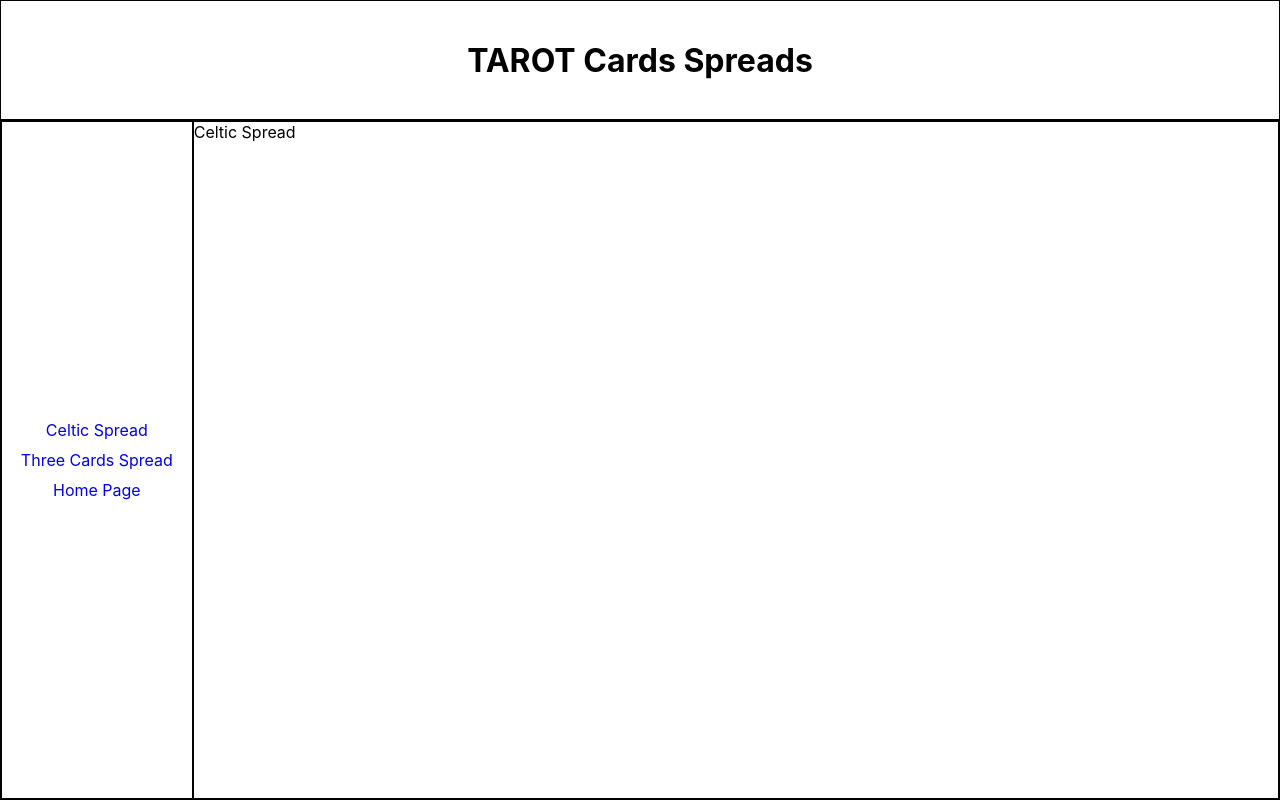
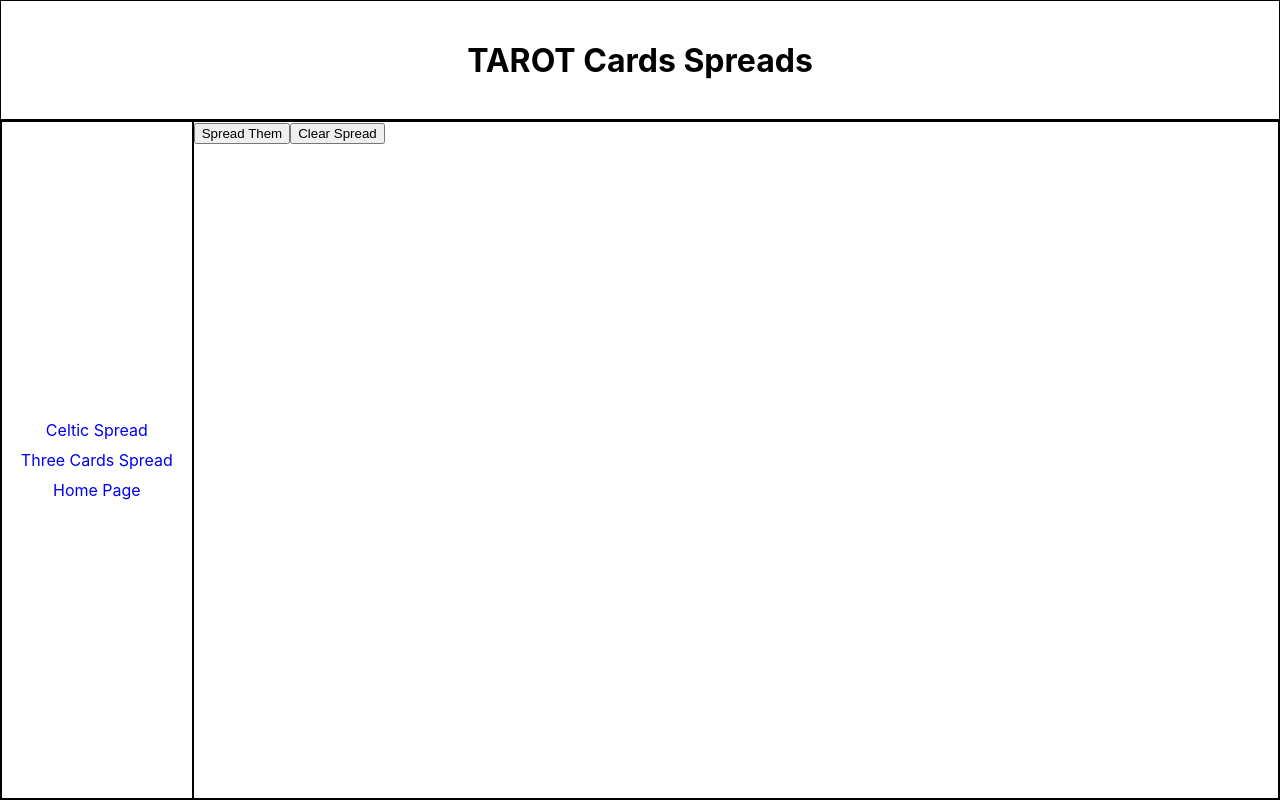
Before and after one commit to Neri-Lenchner/tarot-react-app, a React (Create React App) app: page /celtic-spread-global in a window 1280 px wide. Built offline with nearby package versions, Linux system fonts and the light colour scheme.

Commit message:
fixed CelticSpreadHeader.jsx

```diff
--- a/src/components/celtic-spread-route/celtic-spread/CelticSpreadGlobal.tsx
+++ b/src/components/celtic-spread-route/celtic-spread/CelticSpreadGlobal.tsx
@@ -1,7 +1,48 @@
+import { useState, useEffect} from "react";
+import { cardsDeck } from "../../../arrays-&-models/tarot-deck-array/tarotDeck";
+import { SpreadHeader } from "./celtic-spread-components/CelticSpreadHeader";
 export function CelticSpreadGlobal() {
+    const [isSpread, setIsSpread] = useState(
+        JSON.parse(localStorage.getItem("isSpread") || "false")
+    );
+
+    const [selectedCards, setSelectedCards] = useState(
+        JSON.parse(localStorage.getItem("selectedCards") || "[]")
+    );
+
+
+    // Save to localStorage whenever isSpread or selectedCards changes
+    useEffect(() => {
+        localStorage.setItem("isSpread", JSON.stringify(isSpread));
+        localStorage.setItem("selectedCards", JSON.stringify(selectedCards));
+    }, [isSpread, selectedCards]);
+
+    const spreadThem = () => {
+        console.log("Spreading cards, deck size:", cardsDeck.length);
+        const shuffledDeck = [...cardsDeck];
+        for (let i = shuffledDeck.length - 1; i > 0; i--) {
+            const random = Math.floor(Math.random() * (i + 1));
+            [shuffledDeck[i], shuffledDeck[random]] = [shuffledDeck[random], shuffledDeck[i]];
+
+        }
+        setSelectedCards(shuffledDeck.slice(0, 10));
+        setIsSpread(true);
+    };
+
+    const clearSpread = () => {
+        console.log("Clearing spread");
+        setIsSpread(false);
+        setSelectedCards([]);
+        // Optionally clear localStorage:
+        localStorage.removeItem("isSpread");
+        localStorage.removeItem("selectedCards");
+    };
     return (
         <div className="celtic-spread-container">
-            Celtic Spread
+            <SpreadHeader
+                spreadThem={spreadThem}
+                clearSpread={clearSpread} />
+
         </div>
 
     );
@@ -58,8 +99,8 @@ const [isSpread, setIsSpread] = React.useState(
   }, [isSpread, selectedCards]);
 
   const spreadThem = () => {
-    console.log("Spreading cards, deck size:", cardsDeck.length);
-    const shuffledDeck = [...cardsDeck];
+    console.log("Spreading cards, deck size:", tarotDeck.length);
+    const shuffledDeck = [...tarotDeck];
     for (let i = shuffledDeck.length - 1; i > 0; i--) {
       const random = Math.floor(Math.random() * (i + 1));
       [shuffledDeck[i], shuffledDeck[random]] = [shuffledDeck[random], shuffledDeck[i]];
@@ -73,7 +114,7 @@ const [isSpread, setIsSpread] = React.useState(
     console.log("Clearing spread");
     setIsSpread(false);
     setSelectedCards([]);
-    // Optionally clear localStorage
+    // Optionally clear localStorage:
     localStorage.removeItem("isSpread");
     localStorage.removeItem("selectedCards");
   };
--- a/src/components/celtic-spread-route/celtic-spread/celtic-spread-components/CelticSpreadHeader.tsx
+++ b/src/components/celtic-spread-route/celtic-spread/celtic-spread-components/CelticSpreadHeader.tsx
@@ -1,8 +1,11 @@
-export function SpreadHeader() {
+
+export function SpreadHeader({ spreadThem, clearSpread }: { spreadThem: any; clearSpread: any }) {
+
+
     return (
         <div className="spread-header-container">
-            <button>Spread Them</button>
-            <button>Clear Spread</button>
+            <button onClick={spreadThem}>Spread Them</button>
+            <button onClick={clearSpread}>Clear Spread</button>
         </div>
     );
 }
```
Also changed, not shown: src/components/three-cards-spread-route/three-cards-spread/ThreeCardsSpread.css (added).
